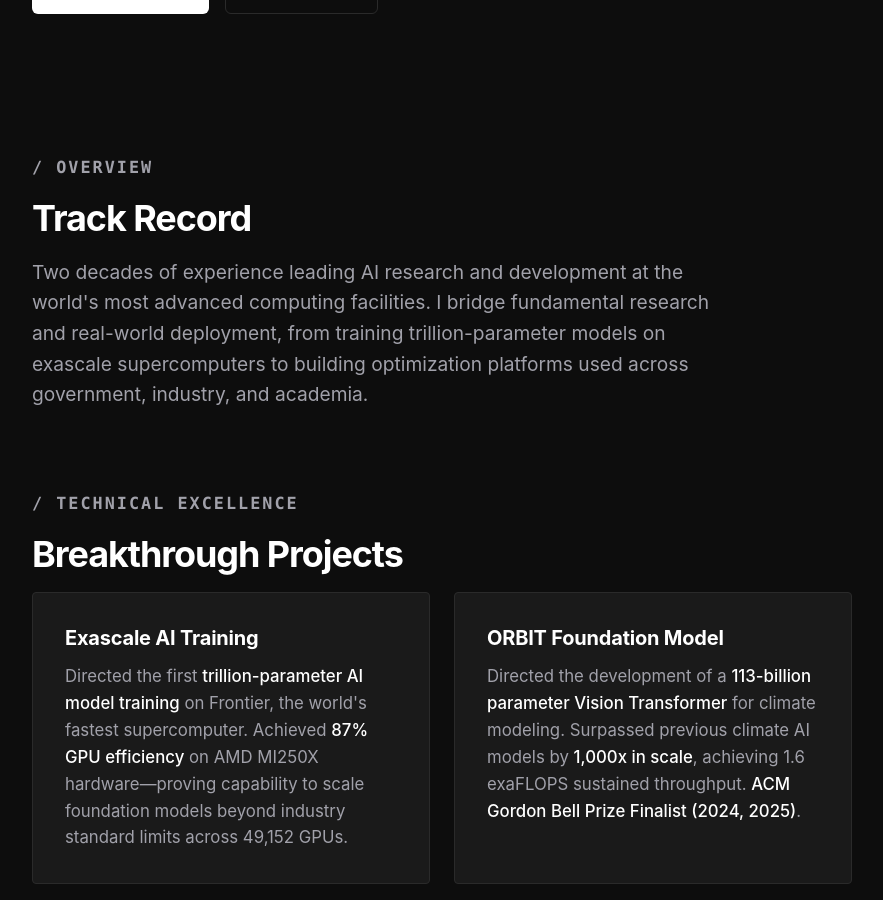
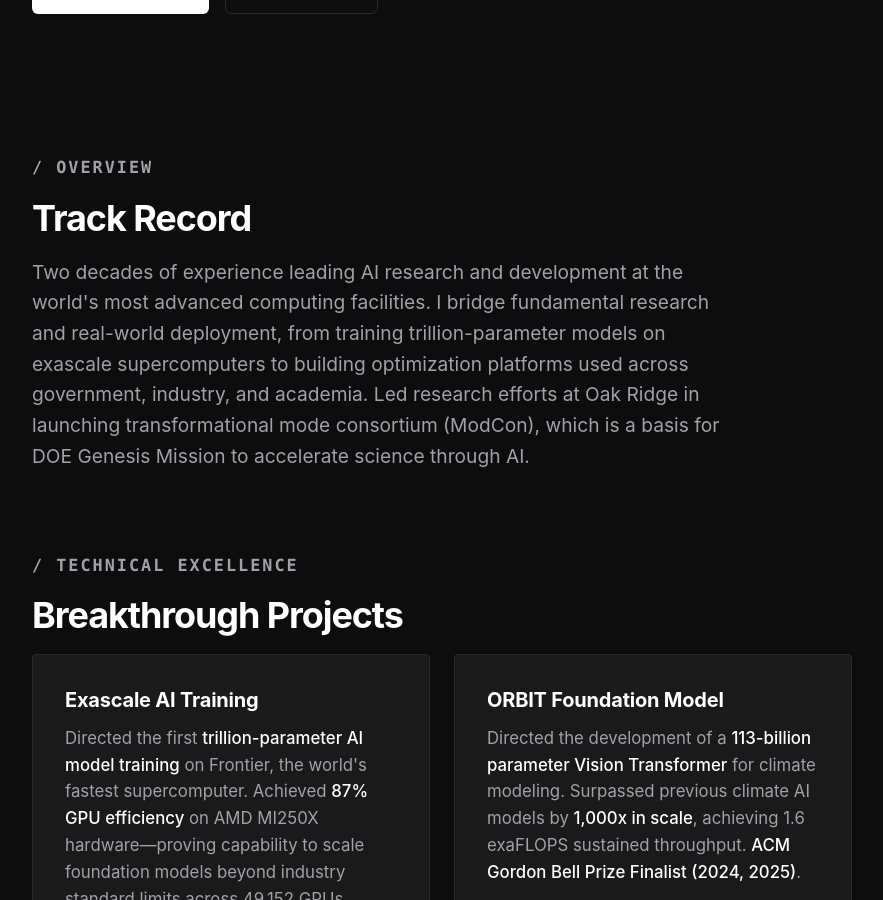
Before and after one commit to pbalapra/pbalapra.github.io, a Jekyll site: the page index.html, which Jekyll copies as it is, in a window 1280 px wide and 900 px high, scrolled down 700 px. Shown: the whole window, without its empty margins (198-1081 px from the left). Built offline with Jekyll 4.4.1, drawn with Linux system fonts in a browser that asks for light colours.

Commit message:
Add ModCon and DOE Genesis Mission to Track Record section
Added information about leading transformational mode consortium
(ModCon) at Oak Ridge, which formed the basis for DOE Genesis Mission.

🤖 Generated with [Claude Code](https://claude.com/claude-code)

Co-Authored-By: Claude <noreply@anthropic.com>

```diff
--- a/index.html
+++ b/index.html
@@ -432,7 +432,7 @@
             <span class="section-tag">/ Overview</span>
             <h2>Track Record</h2>
             <p class="section-intro">
-                Two decades of experience leading AI research and development at the world's most advanced computing facilities. I bridge fundamental research and real-world deployment, from training trillion-parameter models on exascale supercomputers to building optimization platforms used across government, industry, and academia.
+                Two decades of experience leading AI research and development at the world's most advanced computing facilities. I bridge fundamental research and real-world deployment, from training trillion-parameter models on exascale supercomputers to building optimization platforms used across government, industry, and academia. Led research efforts at Oak Ridge in launching transformational mode consortium (ModCon), which is a basis for DOE Genesis Mission to accelerate science through AI.
             </p>
         </section>
 
```
